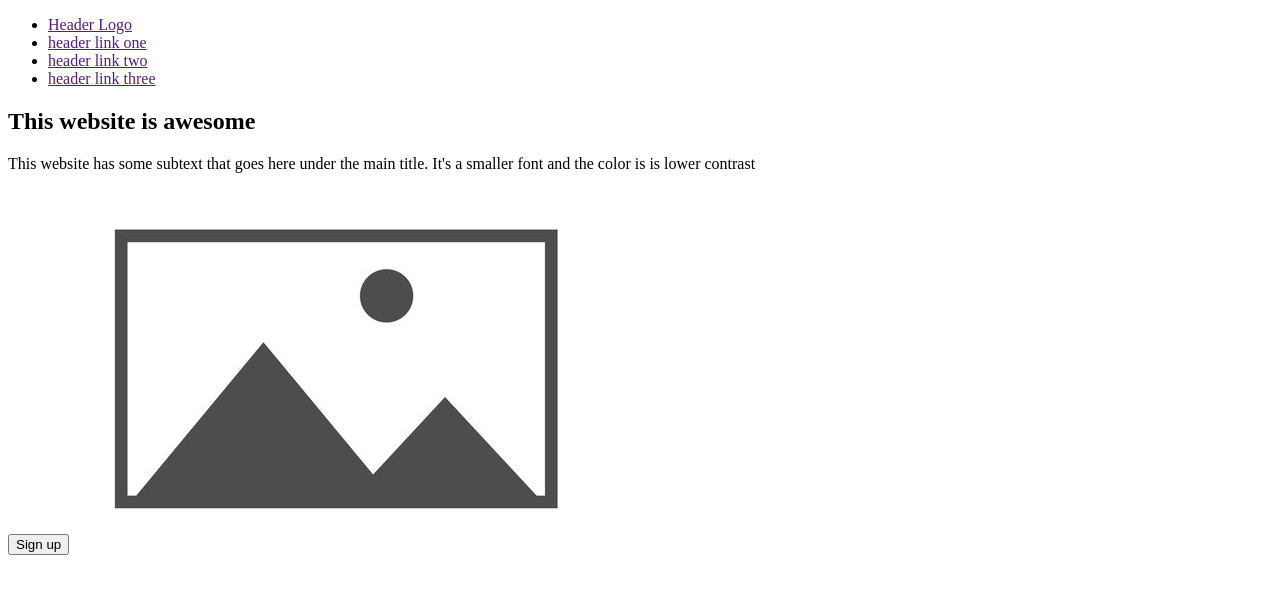
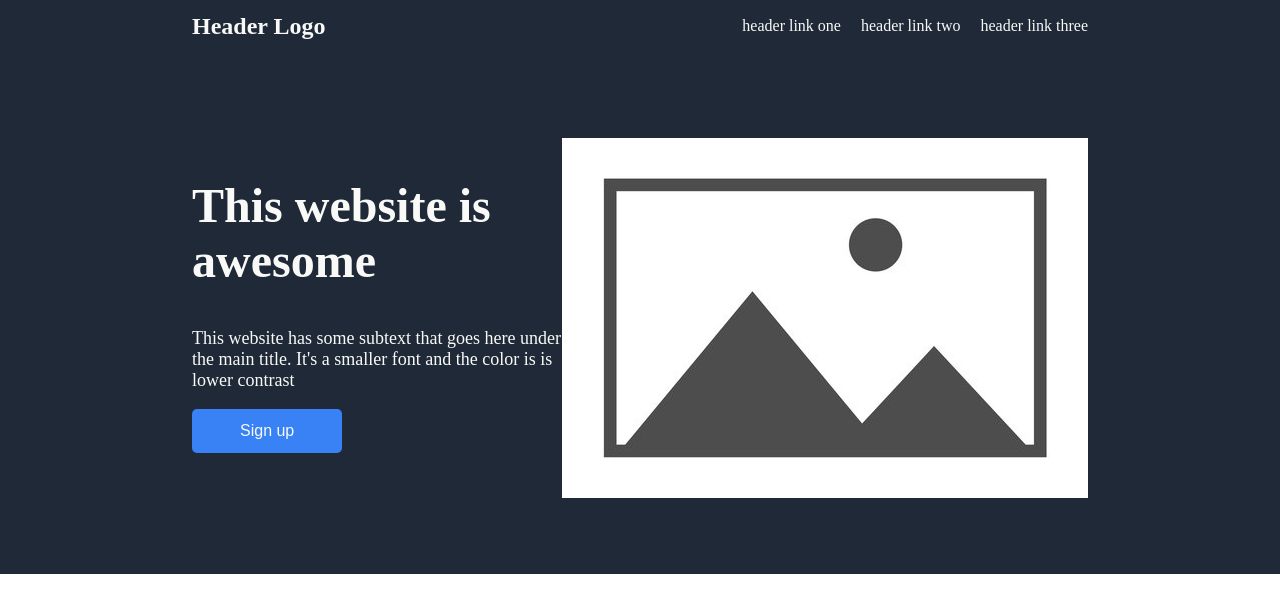
Before and after one commit to Galin-Dermendjiev/landing-page-project, a plain HTML site: page index.html in a window 1280 px wide. Drawn offline with Linux system fonts and the light colour scheme.

Commit message:
Add style to section one

```diff
--- a/index.html
+++ b/index.html
@@ -5,25 +5,37 @@
     <meta charset="UTF-8">
     <meta http-equiv="X-UA-Compatible" content="IE=edge">
     <meta name="viewport" content="width=device-width, initial-scale=1.0">
+    <link rel="stylesheet" href="styles.css">
     <title>Landing page</title>
 </head>
 
 <body>
-    <header>
+    <section class="section-one">
+        <div class="container">
             <nav>
                 <ul>
-                <li><a href="">Header Logo</a></li>
+                    <li class="logo">Header Logo</li>
+                    <div class="links">
                         <li><a href="">header link one</a></li>
                         <li><a href="">header link two</a></li>
                         <li><a href="">header link three</a></li>
+                    </div>
                 </ul>
             </nav>
-    </header>
-    <section>
+
+            <div class="title">
+                <div class="text">
                     <h1>This website is awesome</h1>
-        <p>This website has some subtext that goes here under the main title. It's a smaller font and the color is is lower contrast</p>
+                    <p>This website has some subtext that goes here under the main title. It's a smaller font and the
+                        color
+                        is
+                        is
+                        lower contrast</p>
                     <button>Sign up</button>
+                </div>
                 <img src="images/placeholder_image.jpg" alt="">
+            </div>
+        </div>
     </section>
 </body>
 
--- /dev/null
+++ b/styles.css
@@ -0,0 +1,71 @@
+a {
+    text-decoration: none;
+    color: #F9FAF8;
+}
+
+body {
+    padding: 0;
+    margin: 0;
+}
+
+.container {
+    padding: 1% 15%;
+}
+
+.section-one {
+    background-color: #1F2937;
+    color: #F9FAF8;
+
+}
+
+ul {
+    list-style: none;
+    display: flex;
+    justify-content: space-between;
+    align-items: center;
+    padding: 0;
+    margin: 0;
+}
+
+nav {
+    padding: 0 0 4% 0;
+}
+
+.links {
+    display: flex;
+    gap: 20px;
+
+}
+
+.logo {
+    font-size: 24px;
+    font-weight: bold;
+}
+
+.title {
+    display: flex;
+    justify-content: space-between;
+    padding: 7% 0;
+}
+
+h1 {
+    font-size: 48px;
+    font-weight: 900;
+}
+
+.text {
+    width: 400px;
+}
+
+p {
+    font-size: 18px;
+}
+
+button {
+    background-color: #3882F6;
+    padding: 0.8rem 3rem;
+    border: none;
+    border-radius: 5px;
+    color: #F9FAF8;
+    font-size: 16px;
+}
```
Lines whose indentation alone changed are shown as unchanged.
